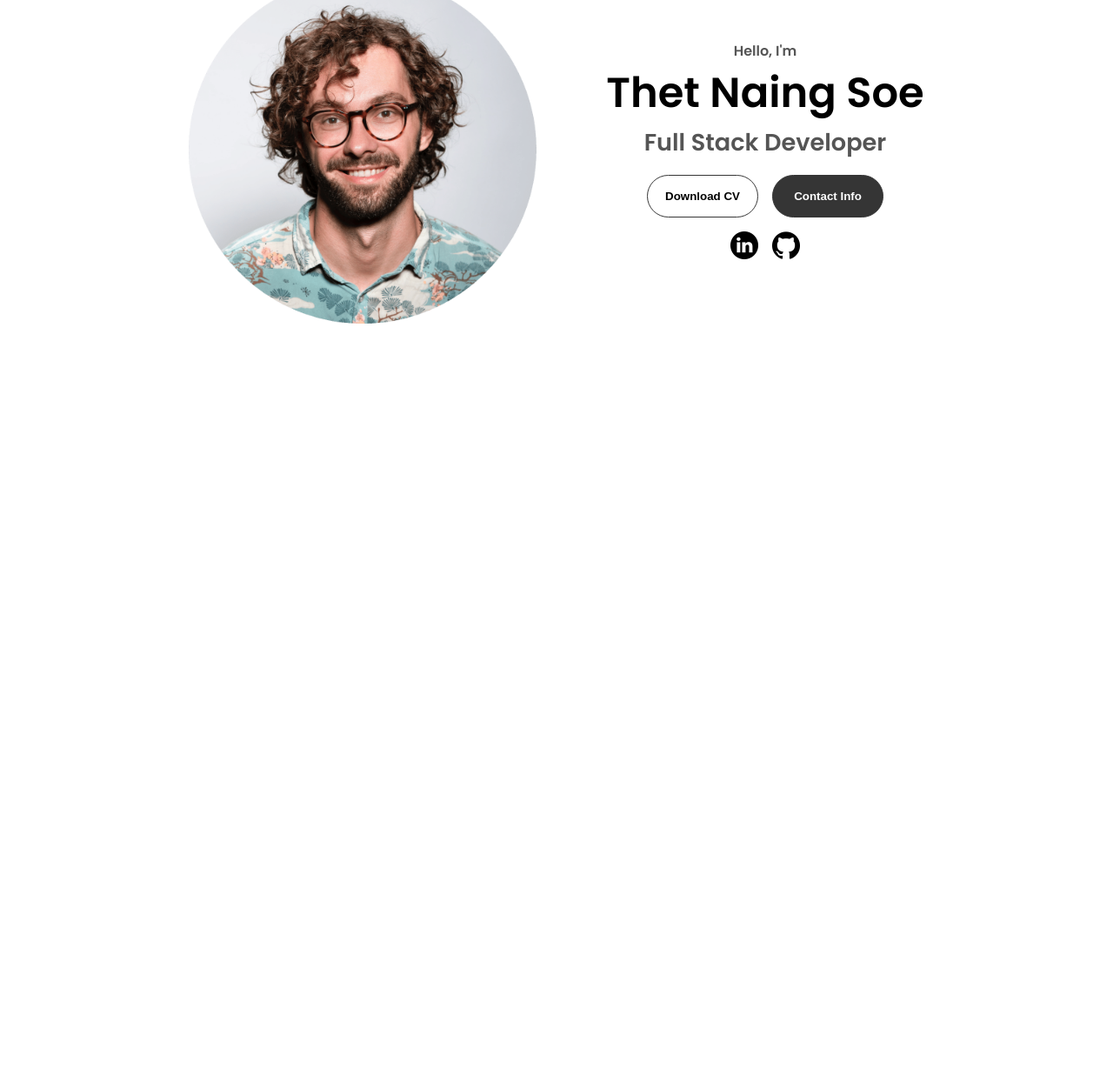
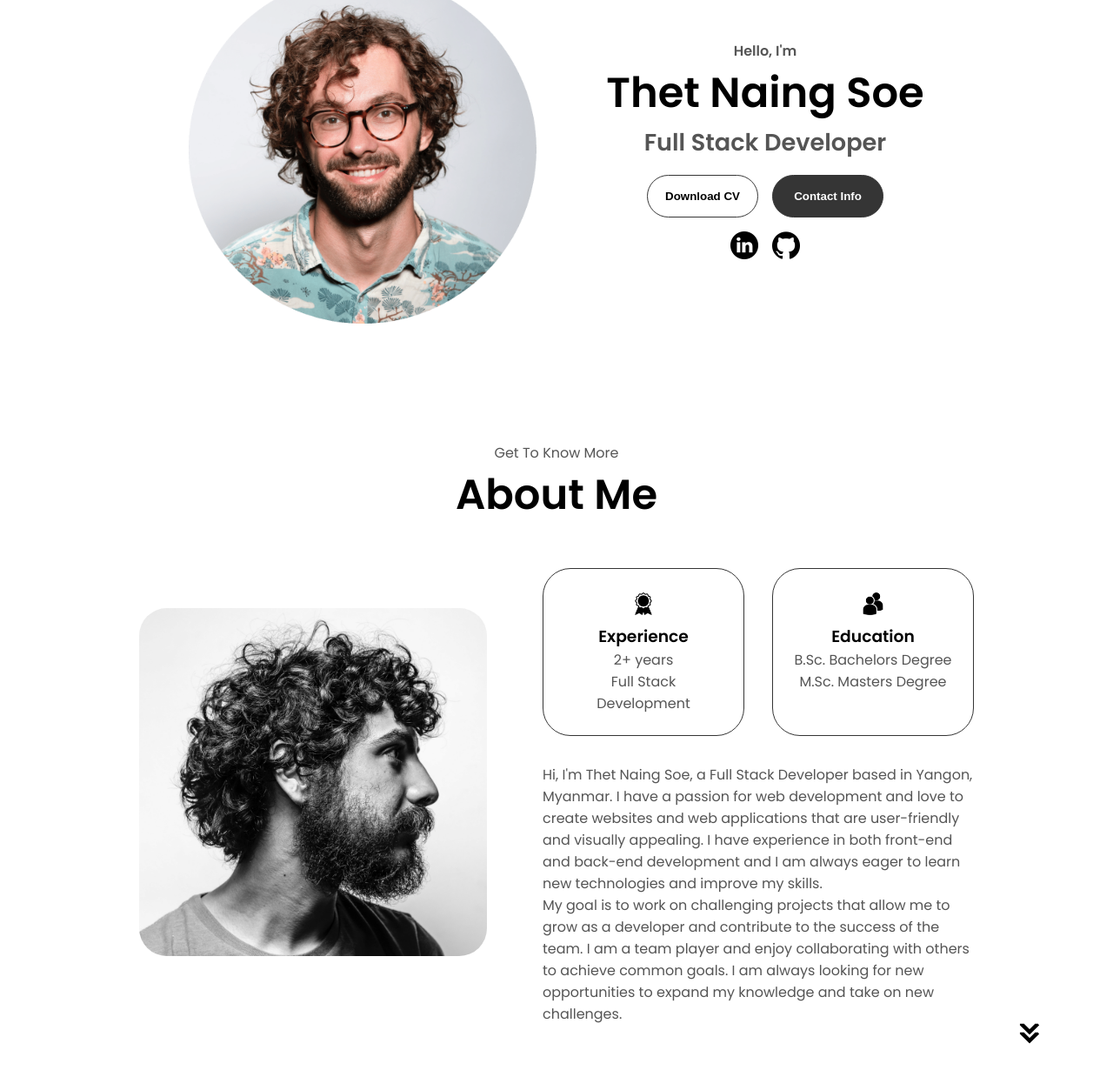
Before and after one commit to thetnaisoe/Portfolio, a plain HTML site: page index.html in a window 1280 px wide. Shown: the part 300-1538 px from the top of the page at 87% size. Before the commit the page ends 800 px from the top, so only its background shows below. Drawn offline with Linux system fonts and the light colour scheme.

Commit message:
about me section done

```diff
--- a/index.html
+++ b/index.html
@@ -54,6 +54,35 @@
             </div>
         </div>
     </section>
+
+    <section id="about">
+        <p class="section__text__p1">Get To Know More</p>
+        <h1 class="title">About Me</h1>
+        <div class="section-container">
+            <div class="section__pic-container">
+                <img src="./assets/about-pic.png" alt="Profile Picture" class="about-pic">
+            </div>
+            <div class="about-details-container">
+                <div class="about-containers">
+                    <div class="details-container">
+                        <img src="./assets/experience.png" alt="Experience icon" class="icon">
+                        <h3>Experience</h3>
+                        <p>2+ years<br/>Full Stack Development</p>
+                    </div>
+                    <div class="details-container">
+                        <img src="./assets/education.png" alt="Education icon" class="icon">
+                        <h3>Education</h3>
+                        <p>B.Sc. Bachelors Degree<br/>M.Sc. Masters Degree</p>
+                    </div>
+                </div>
+                <div class="text-container">
+                    <p>Hi, I'm Thet Naing Soe, a Full Stack Developer based in Yangon, Myanmar. I have a passion for web development and love to create websites and web applications that are user-friendly and visually appealing. I have experience in both front-end and back-end development and I am always eager to learn new technologies and improve my skills.</p>
+                    <p>My goal is to work on challenging projects that allow me to grow as a developer and contribute to the success of the team. I am a team player and enjoy collaborating with others to achieve common goals. I am always looking for new opportunities to expand my knowledge and take on new challenges.</p>
+                </div>
+            </div>
+        </div>
+        <img src="./assets/arrow.png" alt="Arrow icon" class="icon arrow" onclick="location.href='./#experience'">
+    </section>
     <script src="script.js"></script>
 </body>
 </html>
--- a/style.css
+++ b/style.css
@@ -254,3 +254,55 @@ section {
 .btn-container{
     gap: 1rem;
 }
+
+/* About Section */
+
+#about{
+    position: relative;
+}
+
+.about-containers{
+    gap: 2rem;
+    margin-bottom: 2rem;
+    margin-top: 2rem;
+}
+
+.about-details-container{
+    justify-content: center;
+    flex-direction: column;
+}
+
+.about-containers, .about-details-container{
+    display: flex;
+}
+
+.about-pic{
+    border-radius: 2rem;
+}
+
+.arrow{
+    position: absolute;
+    right: -5rem;
+    bottom: 2.5rem;
+}
+
+.details-container{
+    padding: 1.5rem;
+    flex: 1;
+    background: white;
+    border-radius: 2rem;
+    border-color: rgb(163, 163, 163);
+    border: rgb(53, 53, 53) 0.1rem solid;
+    text-align: center;
+}
+
+.section-container{
+    gap: 4rem;
+    height: 80%;
+}
+
+.section__pic-container{
+    height: 400px;
+    width: 400px;
+    margin: auto 0;
+}
```
